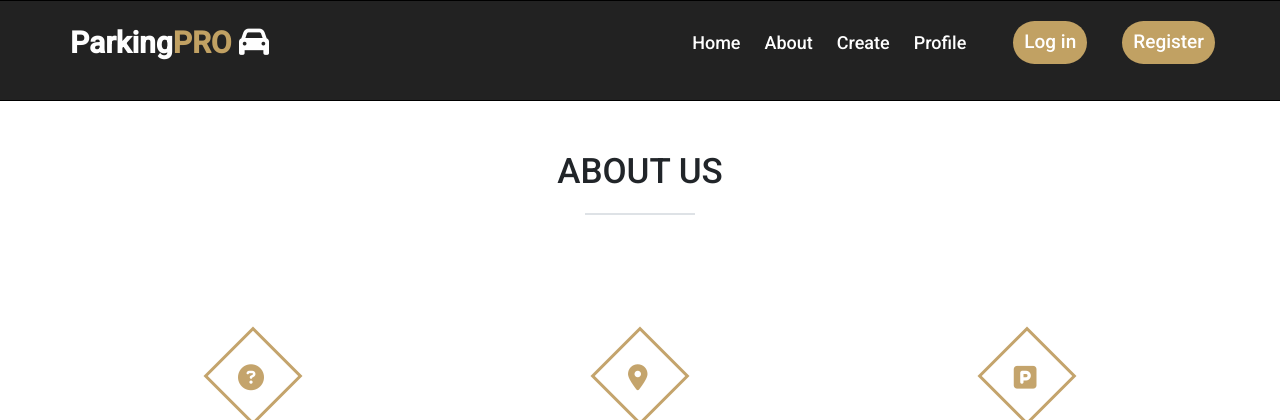
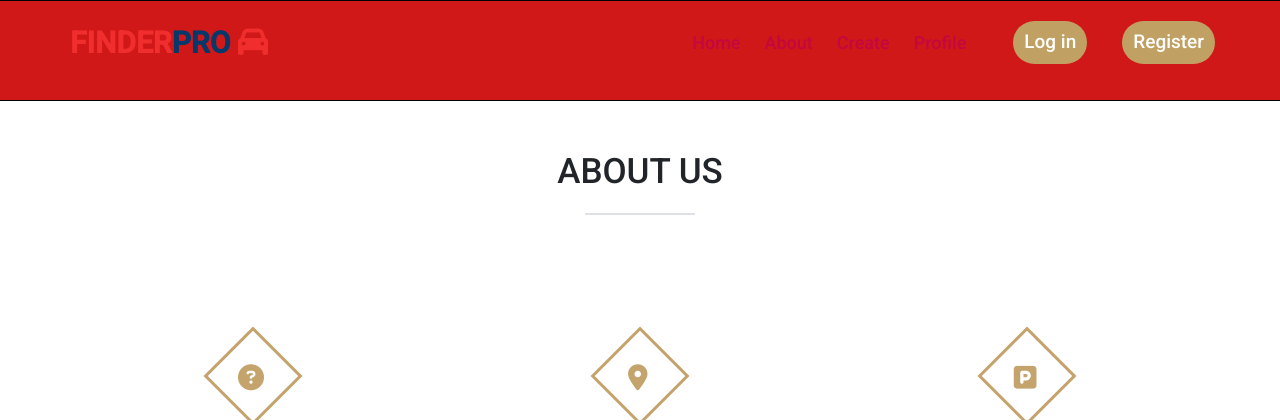
Before and after one commit to zlatililova/TUES_Fest_2021, a Django app: page /about/ in a window 1280 px wide. Shown: the top 420 px of the page. Run offline with Django 3.2, Linux system fonts and the light colour scheme; parts of the project's set-up code (start-up, migrations or seed data) failed here and were passed over; some libraries are stand-ins or nearby versions.

Commit message:
change style of the website

```diff
--- a/finder_pro/board/static/board/hacktues.css
+++ b/finder_pro/board/static/board/hacktues.css
@@ -9,7 +9,7 @@
 }
 
 nav{
-  background: #222222;
+  background: #d11818;
   padding: 10px 40px 10px 70px;
   border: 1px solid #000;
   border-right: none;
@@ -29,7 +29,7 @@ nav ul li.logo{
   flex: 1;
   font-size: 30px;
   font-weight: 700;
-  color: #fefefe;
+  color: #f12e2e;
   cursor: pointer;
 }
 
@@ -43,12 +43,12 @@ nav ul div.items a{
   font-size: 18px;
   padding: 0 12px;
   transition: all 0.3s ease 0s;
-  color:white;
+  color:#C3073F;
 }
 
 nav ul div.items a:hover{
-  color: #e4cc94;
-  border-bottom:#e4cc94 3px solid;
+  color: #C3073F;
+  border-bottom:#C3073F 3px solid;
 }
 
 
--- a/finder_pro/board/templates/base.html
+++ b/finder_pro/board/templates/base.html
@@ -9,7 +9,7 @@
         <meta name="viewport" content="width=device-width, initial-scale=1, shrink-to-fit=no">
         <meta name="viewport" content="width=device-width, initial-scale=1.0">
 
-        <link rel="stylesheet" type = "text/css" href="{% static 'board/hacktues.css' %}">
+        <link rel="stylesheet" href="{% static 'board/hacktues.css' %}">
         <link rel="stylesheet" href="{% static 'board/about.css' %}">
 
         <link rel="stylesheet" href="https://maxcdn.bootstrapcdn.com/bootstrap/4.0.0/css/bootstrap.min.css" integrity="sha384-Gn5384xqQ1aoWXA+058RXPxPg6fy4IWvTNh0E263XmFcJlSAwiGgFAW/dAiS6JXm" crossorigin="anonymous">
@@ -23,10 +23,10 @@
     </head>
 
 
-<body bgcolor="#fff9e0">
+<body bgcolor="#EDF5E1">
     <nav>
         <ul>
-            <li class="logo">Parking<span style="color: #c1a163;">PRO</span>&nbsp<i class='fas fa-car'></i>
+            <li class="logo">FINDER<span style="color: #05386B;">PRO</span>&nbsp<i class='fas fa-car'></i>
             </li>
             <li class="btn"><span class="fas fa-bars"></span></li>
             <div class="items">
```
Also changed, not shown: finder_pro/db.sqlite3.
